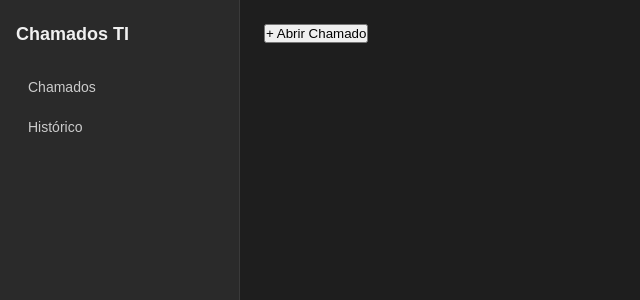
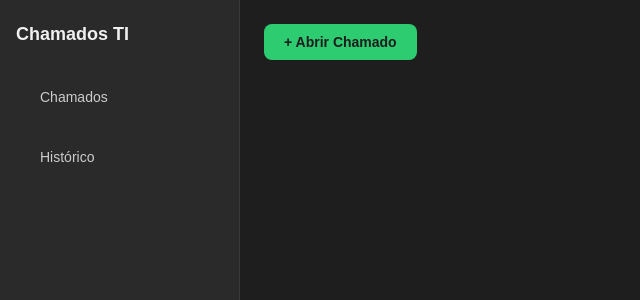
Before and after one commit to Gustavoguima0/chamados-ti, a React (Create React App) app in the folder frontend/: page / in a window 1280 px wide. Shown: the top 300 px of the page, without its empty margins (0-640 px from the left). Built offline with nearby package versions, Linux system fonts and the light colour scheme.

Commit message:
feat: rotas com React Router e tela de histórico

```diff
--- a/frontend/package.json
+++ b/frontend/package.json
@@ -9,7 +9,7 @@
     "@testing-library/user-event": "^13.5.0",
     "react": "^19.2.7",
     "react-dom": "^19.2.7",
-    "react-router-dom": "^7.18.0",
+    "react-router-dom": "^7.18.1",
     "react-scripts": "5.0.1",
     "web-vitals": "^2.1.4"
   },
--- a/frontend/src/App.css
+++ b/frontend/src/App.css
@@ -260,3 +260,19 @@ main {
   width: 100%;
   min-height: 36px;
 }
+
+.btn-novo-chamado {
+  padding: 10px 20px;
+  background-color: #2ecc71;
+  color: #1e1e1e;
+  border: none;
+  border-radius: 8px;
+  font-size: 14px;
+  font-weight: bold;
+  cursor: pointer;
+  margin-bottom: 24px;
+}
+
+.btn-novo-chamado:hover {
+  background-color: #27ae60;
+}
--- a/frontend/src/App.js
+++ b/frontend/src/App.js
@@ -1,59 +1,37 @@
 import { useState } from 'react';
+import { BrowserRouter, Routes, Route } from 'react-router-dom';
 import './App.css';
 import Sidebar from './components/Sidebar';
-import FormChamado from './components/FormChamado';
-import CardChamado from './components/CardChamado';
-import DrawerAtendimento from './components/DrawerAtendimento';
+import Chamados from './pages/Chamados';
+import Historico from './pages/Historico';
 
 function App() {
-  const [modalAberto, setModalAberto] = useState(false);
   const [chamados, setChamados] = useState([]);
   const [historico, setHistorico] = useState([]);
-  const [chamadoSelecionado, setChamadoSelecionado] = useState(null);
-
-  function adicionarChamado(novoChamado) {
-    setChamados([novoChamado, ...chamados]);
-    setModalAberto(false);
-  }
-
-  function finalizarChamado(chamadoFinalizado) {
-    setChamados(chamados.filter((c, i) => i !== chamados.indexOf(chamadoFinalizado)));
-    setHistorico([chamadoFinalizado, ...historico]);
-    setChamadoSelecionado(null);
-  }
 
   return (
-    <div className="layout">
-      <Sidebar />
-      <main>
-        <button onClick={() => setModalAberto(true)}>+ Abrir Chamado</button>
-
-        <div className="lista-chamados">
-          {chamados.map((chamado, index) => (
-            <CardChamado
-              key={index}
-              chamado={chamado}
-              onAtender={() => setChamadoSelecionado(chamado)}
-            />
-          ))}
-        </div>
-
-        {modalAberto && (
-          <FormChamado
-            onFechar={() => setModalAberto(false)}
-            onSubmit={adicionarChamado}
+    <BrowserRouter>
+      <div className="layout">
+        <Sidebar />
+        <Routes>
+          <Route
+            path="/"
+            element={
+              <Chamados
+                chamados={chamados}
+                setChamados={setChamados}
+                historico={historico}
+                setHistorico={setHistorico}
+              />
+            }
           />
-        )}
-
-        {chamadoSelecionado && (
-          <DrawerAtendimento
-            chamado={chamadoSelecionado}
-            onFechar={() => setChamadoSelecionado(null)}
-            onFinalizar={finalizarChamado}
+          <Route
+            path="/historico"
+            element={<Historico historico={historico} />}
           />
-        )}
-      </main>
-    </div>
+        </Routes>
+      </div>
+    </BrowserRouter>
   );
 }
 
--- a/frontend/src/components/Sidebar.css
+++ b/frontend/src/components/Sidebar.css
@@ -31,3 +31,19 @@
   background-color: #3a3a3a;
   color: #f0f0f0;
 }
+
+.sidebar ul li a {
+  color: #ccc;
+  text-decoration: none;
+}
+
+.sidebar ul li a:hover {
+  color: #f0f0f0;
+}
+.sidebar ul li a {
+  display: block;
+  width: 100%;
+  padding: 10px 12px;
+  color: #ccc;
+  text-decoration: none;
+}
--- a/frontend/src/components/Sidebar.js
+++ b/frontend/src/components/Sidebar.js
@@ -1,3 +1,4 @@
+import { Link } from 'react-router-dom';
 import './Sidebar.css';
 
 function Sidebar() {
@@ -5,8 +6,8 @@ function Sidebar() {
     <div className="sidebar">
       <h2>Chamados TI</h2>
       <ul>
-        <li>Chamados</li>
-        <li>Histórico</li>
+        <li><Link to="/">Chamados</Link></li>
+        <li><Link to="/historico">Histórico</Link></li>
       </ul>
     </div>
   );
--- /dev/null
+++ b/frontend/src/pages/Chamados.js
@@ -0,0 +1,56 @@
+import { useState } from 'react';
+import FormChamado from '../components/FormChamado';
+import CardChamado from '../components/CardChamado';
+import DrawerAtendimento from '../components/DrawerAtendimento';
+
+function Chamados({ chamados, setChamados, historico, setHistorico }) {
+  const [modalAberto, setModalAberto] = useState(false);
+  const [chamadoSelecionado, setChamadoSelecionado] = useState(null);
+
+  function adicionarChamado(novoChamado) {
+    const agora = new Date().toLocaleTimeString('pt-BR');
+    setChamados([{ ...novoChamado, abertoEm: agora }, ...chamados]);
+    setModalAberto(false);
+  }
+
+  function finalizarChamado(chamadoFinalizado) {
+    setChamados(chamados.filter(c => c !== chamadoFinalizado));
+    setHistorico([chamadoFinalizado, ...historico]);
+    setChamadoSelecionado(null);
+  }
+
+  return (
+    <main>
+      <button className="btn-novo-chamado" onClick={() => setModalAberto(true)}>
+        + Abrir Chamado
+      </button>
+
+      <div className="lista-chamados">
+        {chamados.map((chamado, index) => (
+          <CardChamado
+            key={index}
+            chamado={chamado}
+            onAtender={() => setChamadoSelecionado(chamado)}
+          />
+        ))}
+      </div>
+
+      {modalAberto && (
+        <FormChamado
+          onFechar={() => setModalAberto(false)}
+          onSubmit={adicionarChamado}
+        />
+      )}
+
+      {chamadoSelecionado && (
+        <DrawerAtendimento
+          chamado={chamadoSelecionado}
+          onFechar={() => setChamadoSelecionado(null)}
+          onFinalizar={finalizarChamado}
+        />
+      )}
+    </main>
+  );
+}
+
+export default Chamados;
--- /dev/null
+++ b/frontend/src/pages/Historico.js
@@ -0,0 +1,33 @@
+function Historico({ historico }) {
+  return (
+    <main>
+      <h2>Histórico de Chamados</h2>
+
+      <div className="lista-chamados">
+        {historico.length === 0 && (
+          <p style={{ color: '#888' }}>Nenhum chamado finalizado ainda.</p>
+        )}
+
+        {historico.map((chamado, index) => (
+          <div key={index} className="card-chamado">
+            <div className="card-header">
+              <span className="card-setor">{chamado.setor}</span>
+              <span style={{ fontSize: '12px', color: chamado.status === 'Resolvido' ? '#2ecc71' : chamado.status === 'Em análise' ? '#e67e22' : '#e74c3c' }}>
+                {chamado.status}
+              </span>
+            </div>
+            <p className="card-problema">{chamado.problema}</p>
+            <p className="card-nome">Aberto por: {chamado.nome}</p>
+            {chamado.abertoEm && <p className="card-nome">Aberto às: {chamado.abertoEm}</p>}
+            <p className="card-nome">Técnico: {chamado.nomeTecnico}</p>
+            {chamado.justificativa && (
+              <p className="card-obs">Justificativa: {chamado.justificativa}</p>
+            )}
+          </div>
+        ))}
+      </div>
+    </main>
+  );
+}
+
+export default Historico;
```
Also changed, not shown: 1 other file (tests, documents, lock files or other folders).
